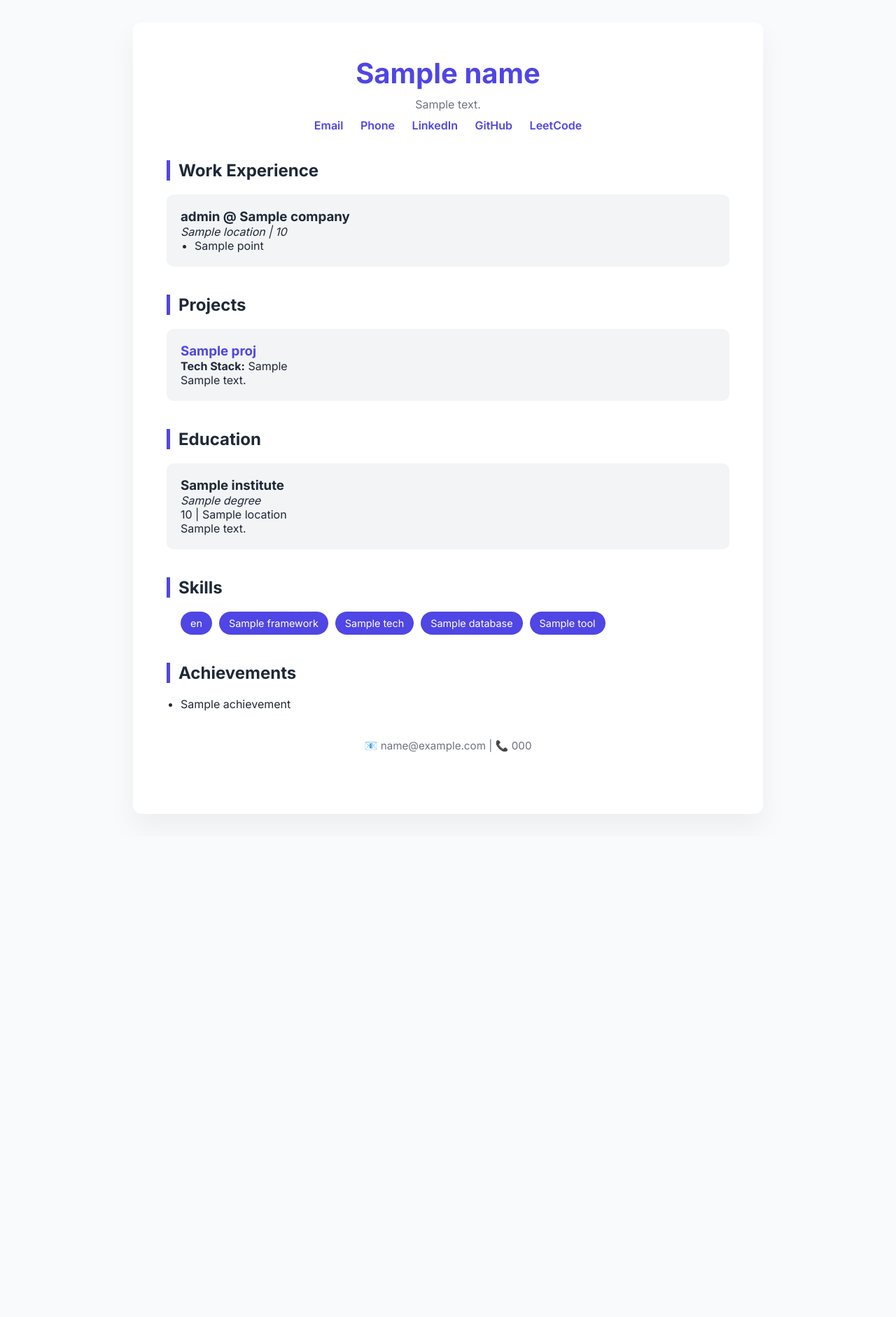
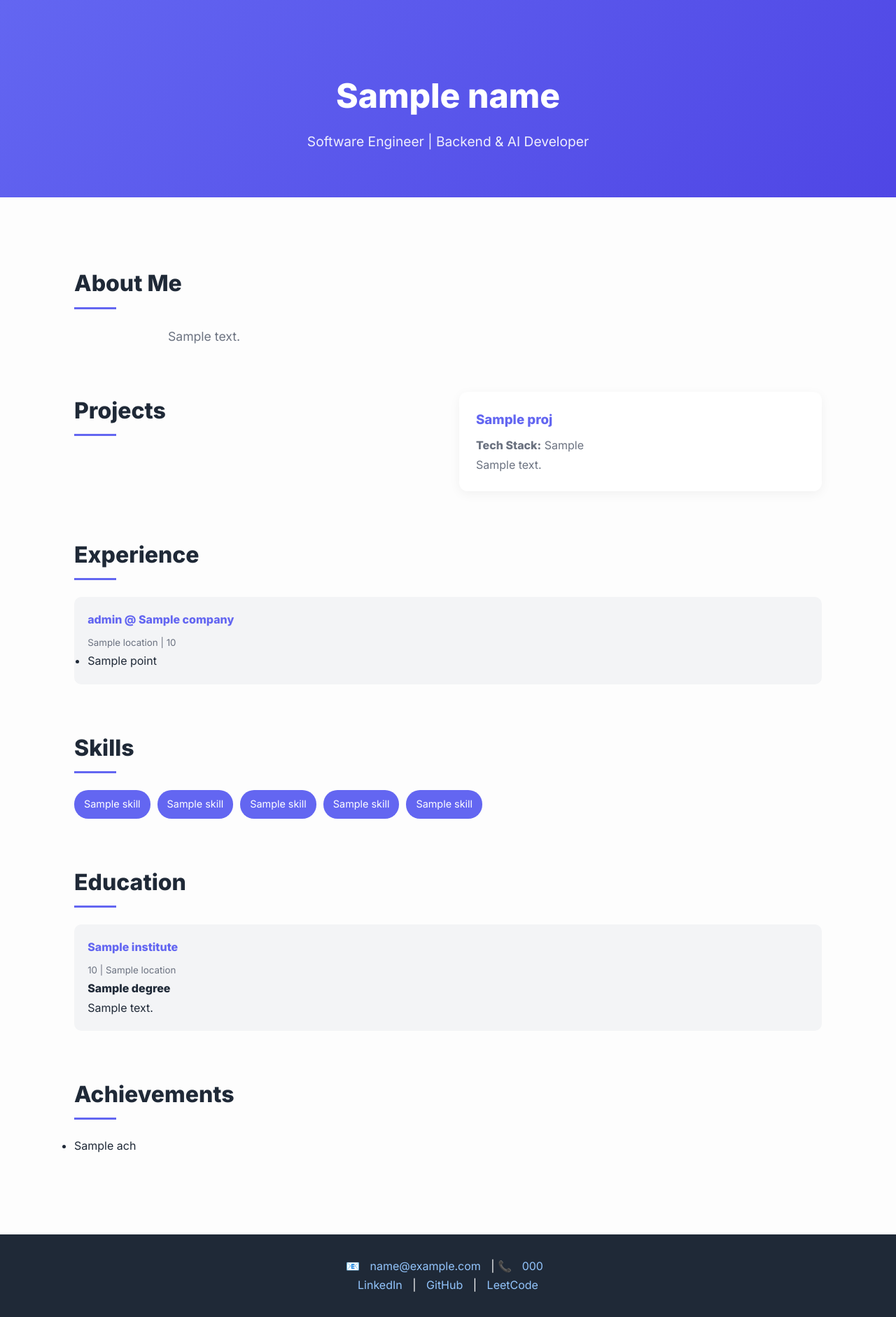
Before and after one commit to Niraj2003/CVAssistant, a Python web app: template templates/site_template.html in a window 1280 px wide. Shown: the whole page at 70% size. Before the commit the page ends 1075 px from the top, so only its background shows below. Run offline with Jinja, Linux system fonts and the light colour scheme; the template is opened without the code that fills it: most values are stand-ins (such as "Sample title", 1, 10 or a date in 2020).

Commit message:
update 1.0

```diff
--- a/templates/site_template.html
+++ b/templates/site_template.html
@@ -3,15 +3,16 @@
 <head>
   <meta charset="UTF-8" />
   <meta name="viewport" content="width=device-width, initial-scale=1.0"/>
-  <title>{{ name }} - Resume</title>
-  <link href="https://fonts.googleapis.com/css2?family=Inter:wght@400;600;700&display=swap" rel="stylesheet">
+  <title>{{ name }} | Portfolio</title>
+  <link href="https://fonts.googleapis.com/css2?family=Inter:wght@400;600;800&display=swap" rel="stylesheet">
   <style>
     :root {
-      --primary: #1f2937;
-      --accent: #4f46e5;
-      --bg: #f9fafb;
-      --card-bg: #ffffff;
-      --gray: #6b7280;
+      --bg: #fdfdfd;
+      --text: #1f2937;
+      --muted: #6b7280;
+      --accent: #6366f1;
+      --highlight: #3b82f6;
+      --card: #ffffff;
     }
 
     * {
@@ -20,113 +21,154 @@
       box-sizing: border-box;
     }
 
-    body {
+    html, body {
       font-family: 'Inter', sans-serif;
-      background: var(--bg);
-      color: var(--primary);
-      padding: 2rem;
-    }
-
-    .container {
-      max-width: 900px;
-      margin: auto;
-      background: var(--card-bg);
-      padding: 3rem;
-      border-radius: 12px;
-      box-shadow: 0 20px 40px rgba(0, 0, 0, 0.05);
-      animation: fadeIn 1.2s ease-out;
-    }
-
-    header {
-      text-align: center;
-      margin-bottom: 40px;
-    }
-
-    header h1 {
-      font-size: 2.5rem;
-      color: var(--accent);
-      animation: slideUp 0.8s ease;
-    }
-
-    header p {
-      color: var(--gray);
-      margin: 10px 0;
-    }
-
-    .links a {
-      margin: 0 10px;
-      text-decoration: none;
-      color: var(--accent);
-      font-weight: 600;
-      transition: color 0.3s;
-    }
-
-    .links a:hover {
-      color: #3b82f6;
-    }
-
-    h2 {
-      font-size: 1.5rem;
-      border-left: 5px solid var(--accent);
-      padding-left: 12px;
-      margin-top: 40px;
-      margin-bottom: 20px;
-    }
-
-    .section {
-      margin-bottom: 40px;
-      animation: fadeIn 0.9s ease;
-    }
-
-    .project, .experience, .education-item {
-      margin-bottom: 20px;
-      padding: 20px;
-      border-radius: 10px;
-      background: #f3f4f6;
-      transition: transform 0.3s;
-    }
-
-    .project:hover, .experience:hover, .education-item:hover {
-      transform: translateY(-4px);
-    }
-
-    .skills ul {
-      list-style: none;
-      display: flex;
-      flex-wrap: wrap;
-      gap: 10px;
-    }
-
-    .skills li {
-      background: var(--accent);
-      color: white;
-      padding: 8px 14px;
-      border-radius: 20px;
-      font-size: 0.9rem;
-      transition: background 0.3s;
-    }
-
-    .skills li:hover {
-      background: #4338ca;
-    }
-
-    ul {
-      padding-left: 20px;
+      background-color: var(--bg);
+      color: var(--text);
+      line-height: 1.7;
+      scroll-behavior: smooth;
     }
 
     a {
       color: var(--accent);
       text-decoration: none;
+      transition: 0.3s ease;
     }
 
     a:hover {
-      text-decoration: underline;
+      color: var(--highlight);
     }
 
-    .contact {
+    .container {
+      max-width: 1100px;
+      margin: auto;
+      padding: 2rem 1rem;
+    }
+
+    .hero {
       text-align: center;
-      font-size: 0.95rem;
-      color: var(--gray);
+      padding: 6rem 1rem 4rem;
+      background: linear-gradient(135deg, #6366f1, #4f46e5);
+      color: white;
+    }
+
+    .hero h1 {
+      font-size: 3rem;
+      animation: fadeInDown 1s ease-out;
+    }
+
+    .hero p {
+      font-size: 1.2rem;
+      opacity: 0.9;
+      margin-top: 0.5rem;
+      animation: fadeInUp 1.2s ease;
+    }
+
+    section {
+      margin-top: 4rem;
+      animation: fadeIn 1s ease-in-out;
+    }
+
+    h2 {
+      font-size: 2rem;
+      margin-bottom: 1.5rem;
+      position: relative;
+      color: var(--text);
+    }
+
+    h2::after {
+      content: "";
+      display: block;
+      width: 60px;
+      height: 3px;
+      background: var(--accent);
+      margin-top: 6px;
+    }
+
+    .about p {
+      font-size: 1.1rem;
+      color: var(--muted);
+      max-width: 800px;
+      margin: auto;
+    }
+
+    .projects {
+      display: grid;
+      grid-template-columns: repeat(auto-fit, minmax(280px, 1fr));
+      gap: 2rem;
+    }
+
+    .project-card {
+      background: var(--card);
+      border-radius: 12px;
+      padding: 1.5rem;
+      box-shadow: 0 4px 16px rgba(0, 0, 0, 0.05);
+      transition: transform 0.3s ease;
+    }
+
+    .project-card:hover {
+      transform: translateY(-5px);
+    }
+
+    .project-card h3 {
+      margin-bottom: 0.5rem;
+      color: var(--accent);
+    }
+
+    .project-card p {
+      color: var(--muted);
+    }
+
+    .timeline-item {
+      background: #f3f4f6;
+      padding: 1.2rem;
+      border-radius: 10px;
+      margin-bottom: 1rem;
+    }
+
+    .timeline-item h4 {
+      margin-bottom: 0.3rem;
+      color: var(--accent);
+    }
+
+    .timeline-item small {
+      color: var(--muted);
+    }
+
+    .skills-list {
+      display: flex;
+      flex-wrap: wrap;
+      gap: 10px;
+      list-style: none;
+      margin-top: 1rem;
+      padding: 0;
+    }
+
+    .skills-list li {
+      background-color: var(--accent);
+      color: white;
+      padding: 8px 14px;
+      border-radius: 20px;
+      font-size: 0.9rem;
+    }
+
+    footer {
+      text-align: center;
+      padding: 2rem;
+      background: var(--text);
+      color: white;
+      margin-top: 5rem;
+    }
+
+    footer a {
+      color: #93c5fd;
+      margin: 0 10px;
+    }
+
+    @media (max-width: 600px) {
+      .hero h1 {
+        font-size: 2rem;
+      }
     }
 
     @keyframes fadeIn {
@@ -134,42 +176,48 @@
       to { opacity: 1; transform: translateY(0); }
     }
 
-    @keyframes slideUp {
-      from { opacity: 0; transform: translateY(40px); }
+    @keyframes fadeInDown {
+      from { opacity: 0; transform: translateY(-30px); }
       to { opacity: 1; transform: translateY(0); }
     }
 
-    @media screen and (max-width: 768px) {
-      body {
-        padding: 1rem;
-      }
-
-      .container {
-        padding: 2rem;
-      }
+    @keyframes fadeInUp {
+      from { opacity: 0; transform: translateY(30px); }
+      to { opacity: 1; transform: translateY(0); }
     }
   </style>
 </head>
 <body>
+  <div class="hero">
+    <h1>{{ name }}</h1>
+    <p>Software Engineer | Backend & AI Developer</p>
+  </div>
+
   <div class="container">
-    <header>
-      <h1>{{ name }}</h1>
+    <section class="about">
+      <h2>About Me</h2>
       <p>{{ summary }}</p>
-      <div class="links">
-        <a href="mailto:{{ email }}">Email</a>
-        <a href="tel:{{ phone_raw }}">Phone</a>
-        <a href="{{ linkedin_url }}" target="_blank">LinkedIn</a>
-        <a href="{{ github_url }}" target="_blank">GitHub</a>
-        <a href="{{ leetcode_url }}" target="_blank">LeetCode</a>
+    </section>
+
+    <section class="projects">
+      <h2>Projects</h2>
+      <div class="projects">
+        {% for proj in projects %}
+        <div class="project-card">
+          <h3><a href="{{ proj.url }}" target="_blank">{{ proj.name }}</a></h3>
+          <p><strong>Tech Stack:</strong> {{ proj.tech_stack }}</p>
+          <p>{{ proj.description }}</p>
+        </div>
+        {% endfor %}
       </div>
-    </header>
+    </section>
 
-    <div class="section">
-      <h2>Work Experience</h2>
+    <section class="experience">
+      <h2>Experience</h2>
       {% for job in work_experience %}
-      <div class="experience">
-        <h3>{{ job.role }} @ {{ job.company }}</h3>
-        <p><em>{{ job.location }} | {{ job.duration }}</em></p>
+      <div class="timeline-item">
+        <h4>{{ job.role }} @ {{ job.company }}</h4>
+        <small>{{ job.location }} | {{ job.duration }}</small>
         <ul>
           {% for point in job.points %}
           <li>{{ point }}</li>
@@ -177,64 +225,48 @@
         </ul>
       </div>
       {% endfor %}
-    </div>
+    </section>
 
-    <div class="section">
-      <h2>Projects</h2>
-      {% for proj in projects %}
-      <div class="project">
-        <h3><a href="{{ proj.url }}" target="_blank">{{ proj.name }}</a></h3>
-        <p><strong>Tech Stack:</strong> {{ proj.tech_stack }}</p>
-        <p>{{ proj.description }}</p>
-      </div>
-      {% endfor %}
-    </div>
+    <section class="skills">
+      <h2>Skills</h2>
+      <ul class="skills-list">
+        {% for skill in skills.languages %}<li>{{ skill }}</li>{% endfor %}
+        {% for skill in skills.frameworks %}<li>{{ skill }}</li>{% endfor %}
+        {% for skill in skills.technologies %}<li>{{ skill }}</li>{% endfor %}
+        {% for skill in skills.databases %}<li>{{ skill }}</li>{% endfor %}
+        {% for skill in skills.tools %}<li>{{ skill }}</li>{% endfor %}
+      </ul>
+    </section>
 
-    <div class="section">
+    <section class="education">
       <h2>Education</h2>
       {% for edu in education %}
-      <div class="education-item">
-        <h3>{{ edu.institute }}</h3>
-        <p><em>{{ edu.degree }}</em></p>
-        <p>{{ edu.duration }} | {{ edu.location }}</p>
+      <div class="timeline-item">
+        <h4>{{ edu.institute }}</h4>
+        <small>{{ edu.duration }} | {{ edu.location }}</small>
+        <p><strong>{{ edu.degree }}</strong></p>
         <p>{{ edu.details }}</p>
       </div>
       {% endfor %}
-    </div>
+    </section>
 
-    <div class="section skills">
-      <h2>Skills</h2>
+    <section class="achievements">
+      <h2>Achievements</h2>
       <ul>
-        {% for lang in skills.languages %}
-        <li>{{ lang }}</li>
-        {% endfor %}
-        {% for fw in skills.frameworks %}
-        <li>{{ fw }}</li>
-        {% endfor %}
-        {% for tech in skills.technologies %}
-        <li>{{ tech }}</li>
-        {% endfor %}
-        {% for db in skills.databases %}
-        <li>{{ db }}</li>
-        {% endfor %}
-        {% for tool in skills.tools %}
-        <li>{{ tool }}</li>
+        {% for ach in achievements %}
+        <li>{{ ach }}</li>
         {% endfor %}
       </ul>
-    </div>
+    </section>
+  </div>
 
-    <div class="section">
-      <h2>Achievements</h2>
-      <ul>
-        {% for a in achievements %}
-        <li>{{ a }}</li>
-        {% endfor %}
-      </ul>
-    </div>
-
-    <div class="section contact">
-      <p>📧 {{ email }} | 📞 {{ phone }}</p>
-    </div>
-  </div>
+  <footer>
+    <p>📧 <a href="mailto:{{ email }}">{{ email }}</a> | 📞 <a href="tel:{{ phone_raw }}">{{ phone }}</a></p>
+    <p>
+      <a href="{{ linkedin_url }}" target="_blank">LinkedIn</a> |
+      <a href="{{ github_url }}" target="_blank">GitHub</a> |
+      <a href="{{ leetcode_url }}" target="_blank">LeetCode</a>
+    </p>
+  </footer>
 </body>
 </html>
```
Also changed, not shown: data/info.json (+36 -17 lines), generate_resume.py (+32 -39 lines), generate_site.py (+15 -11 lines), 2 other files.
